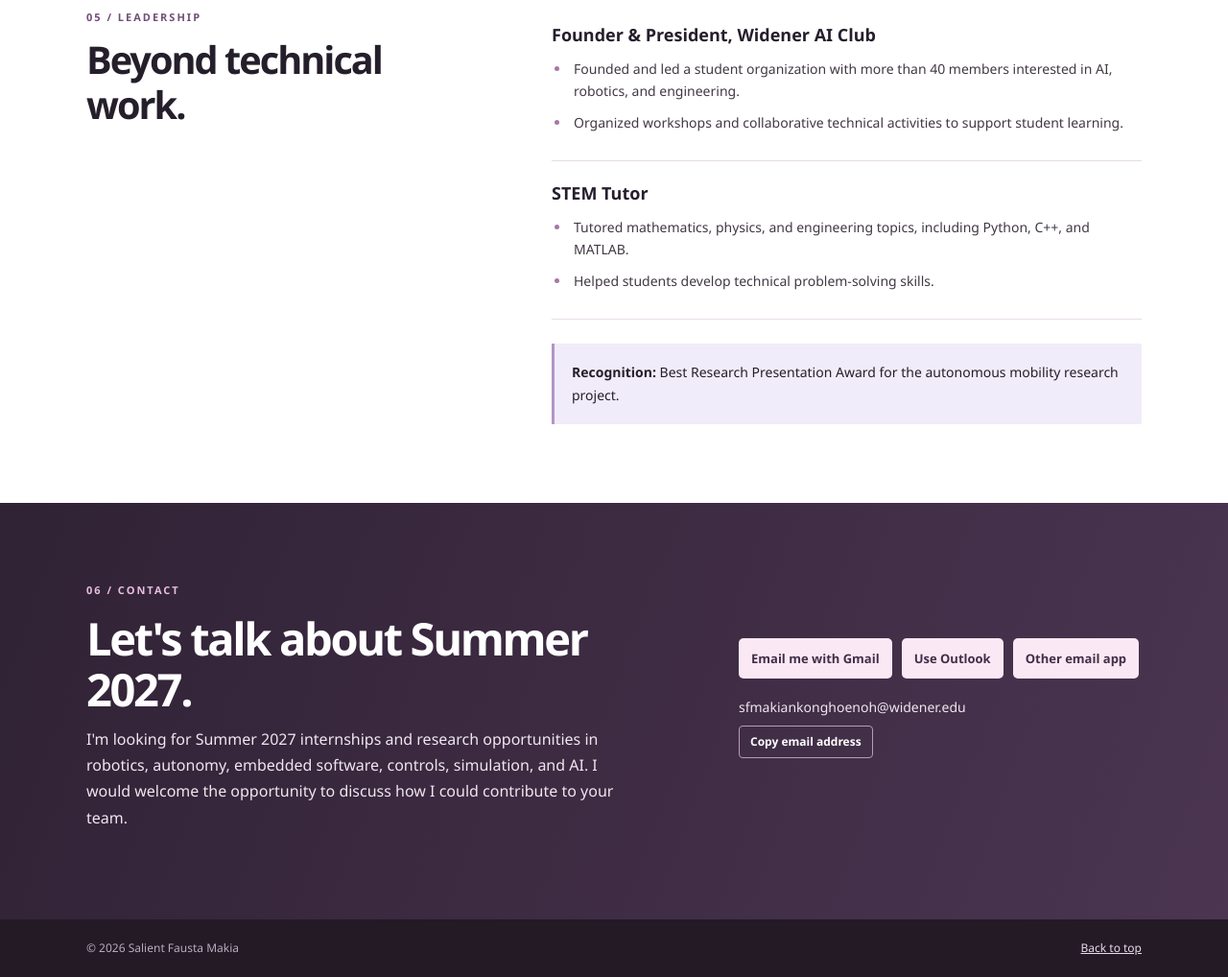
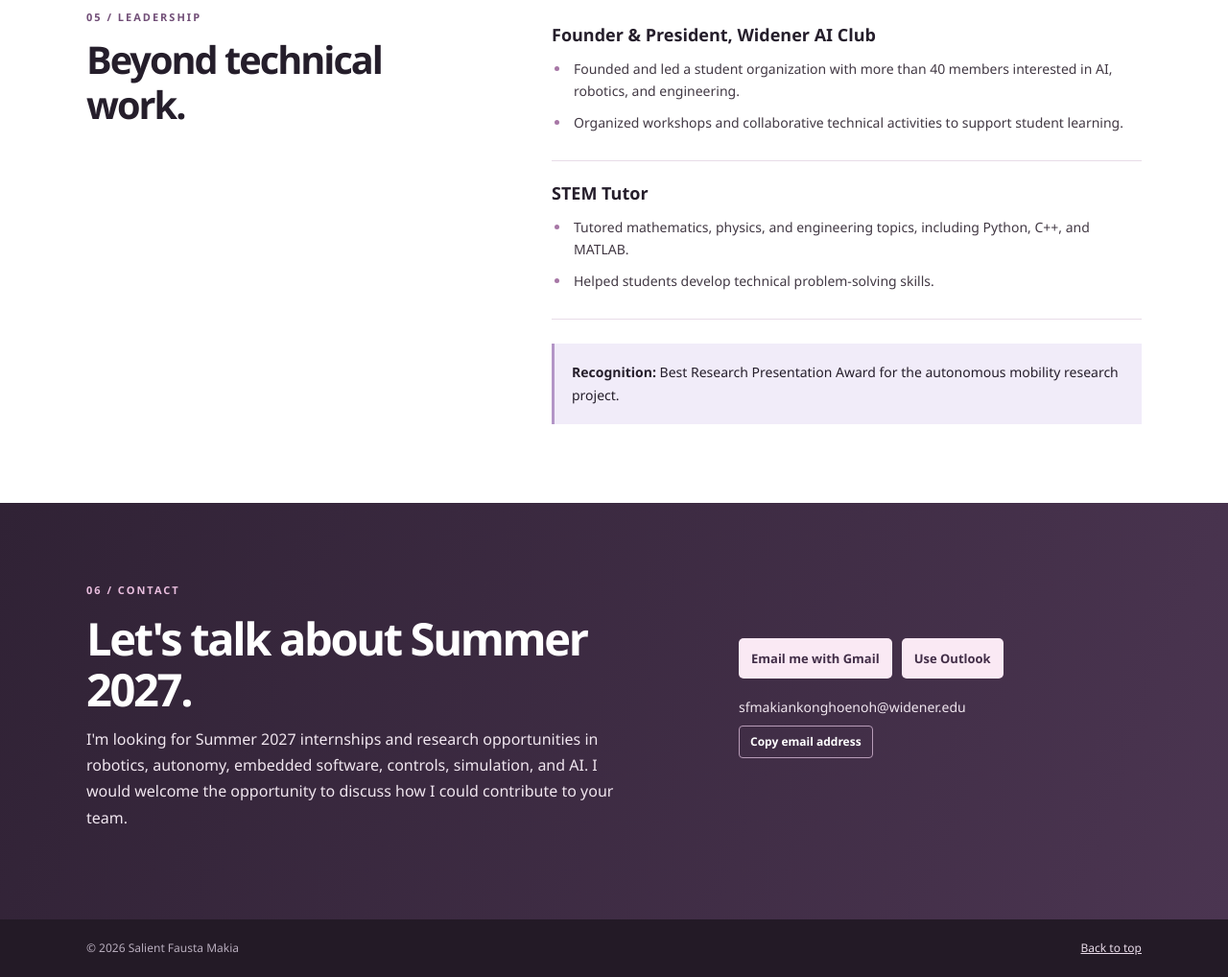
Before and after one commit to makiafausta-netizen/SalientFaustaPortfolio, a plain HTML site: page index.html in a window 1280 px wide. Shown: the part 5731-6749 px from the top of the page at 96% size. Drawn offline with Linux system fonts and the light colour scheme.

Commit message:
index.html

```diff
--- a/index.html
+++ b/index.html
@@ -1601,11 +1601,6 @@ h1 em {
           Use Outlook
         </a>
 
-        <a
-          href="mailto:sfmakiankonghoenoh@widener.edu?subject=Summer%202027%20Opportunity">
-          Other email app
-        </a>
-
       </div>
 
       <p class="email-text">
```
